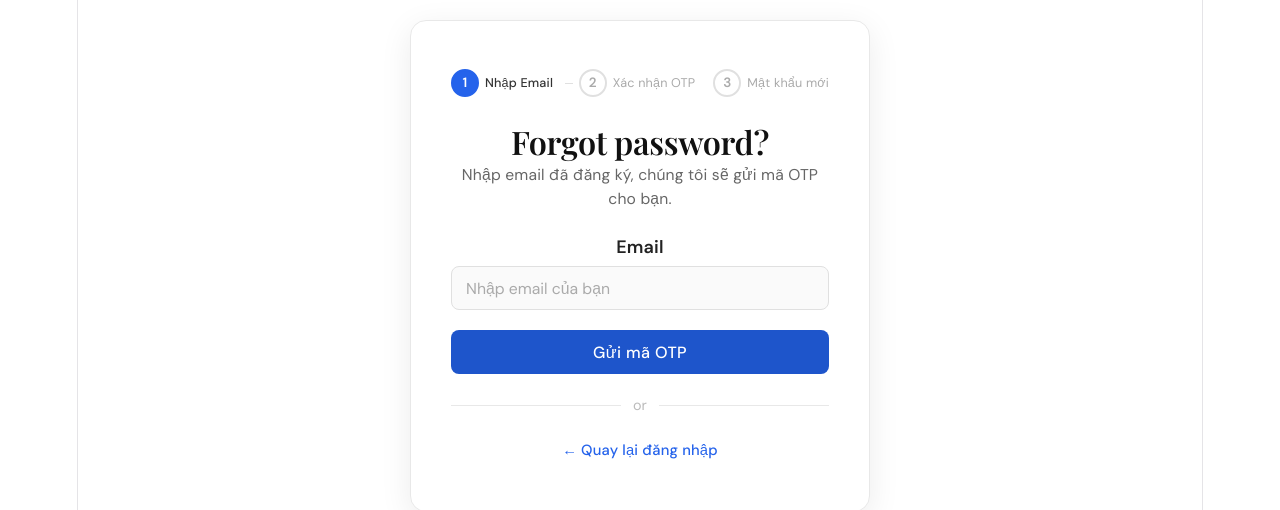
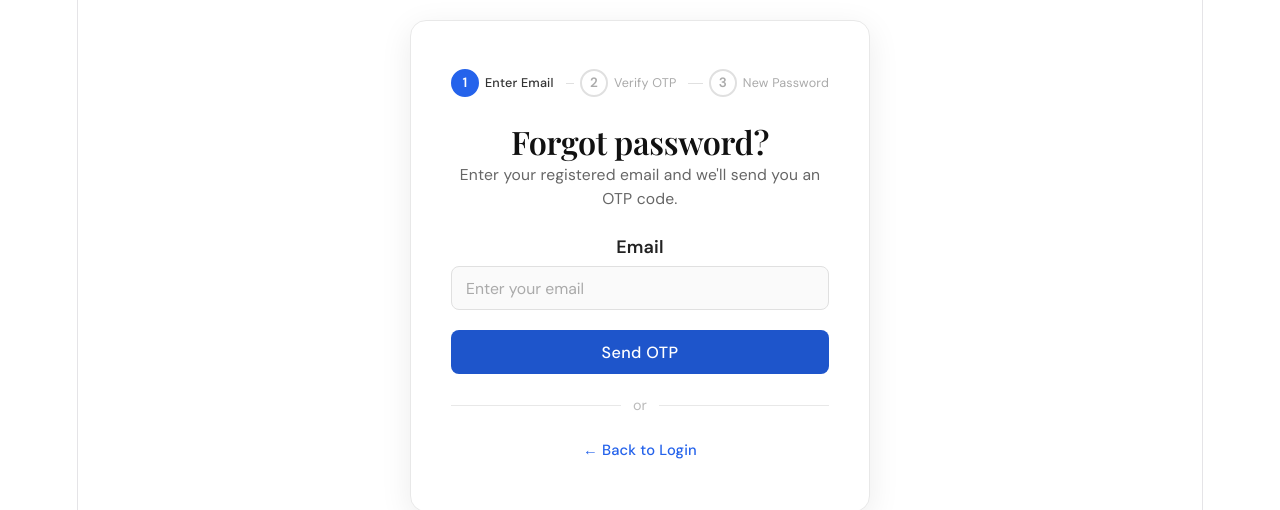
Before and after one commit to tri-cod/horse-racing-management-system, a React (Vite) app in the folder frontend/horse-racing-management-FE/: page /forgot-password in a window 1280 px wide. Shown: the part 134-644 px from the top of the page. Built offline with nearby package versions, Linux system fonts and the light colour scheme.

Commit message:
update forgot_password UI

```diff
--- a/frontend/horse-racing-management-FE/index.html
+++ b/frontend/horse-racing-management-FE/index.html
@@ -2,7 +2,7 @@
 <html lang="en">
   <head>
     <meta charset="UTF-8" />
-    <link rel="icon" type="image/svg+xml" href="/favicon.svg" />
+    <link rel="icon" type="image/jpg" href="/logopage.jpg" />
     <meta name="viewport" content="width=device-width, initial-scale=1.0" />
     <title>horse-racing-management-fe</title>
   </head>
--- a/frontend/horse-racing-management-FE/src/App.jsx
+++ b/frontend/horse-racing-management-FE/src/App.jsx
@@ -1,12 +1,15 @@
-import { useState } from 'react'
-import './App.css'
+import { Routes, Route } from 'react-router-dom'
+import Login from './auth/login.jsx'
+import Register from './auth/register.jsx'
+import ForgotPassword from './auth/forgot_password.jsx'
 
-function App() {
-  return (
-    <div className="App" style={{ backgroundColor: "#f0f0f0" }}>
-      <h1>Horse Racing Management System</h1>
-    </div>
-  )
+export default function App() {
+    return (
+        <Routes>
+            <Route path="/login" element={<Login />} />
+            <Route path="/register" element={<Register />} />
+            <Route path="/forgot-password" element={<ForgotPassword />} />
+            <Route path="*" element={<Login />} />
+        </Routes>
+    )
 }
-
-export default App
--- a/frontend/horse-racing-management-FE/src/auth/forgot_password.jsx
+++ b/frontend/horse-racing-management-FE/src/auth/forgot_password.jsx
@@ -21,11 +21,11 @@ export default function ForgotPassword() {
 
     const handleSendOtp = async (e) => {
         e.preventDefault();
-        if (!email) return setError("Vui lòng nhập email.");
+        if (!email) return setError("Please enter your email.");
         clear(); setLoading(true);
         try {
             await forgotPassword(email);
-            setSuccess("OTP đã được gửi tới email của bạn.");
+            setSuccess("OTP has been sent to your email.");
             setStep(2);
         } catch (err) { setError(err.message); }
         finally { setLoading(false); }
@@ -33,11 +33,11 @@ export default function ForgotPassword() {
 
     const handleVerifyOtp = async (e) => {
         e.preventDefault();
-        if (!otp) return setError("Vui lòng nhập mã OTP.");
+        if (!otp) return setError("Please enter the OTP code.");
         clear(); setLoading(true);
         try {
             await verifyResetOtp(email, otp);
-            setSuccess("OTP hợp lệ. Vui lòng đặt mật khẩu mới.");
+            setSuccess("OTP verified. Please set your new password.");
             setStep(3);
         } catch (err) { setError(err.message); }
         finally { setLoading(false); }
@@ -45,19 +45,19 @@ export default function ForgotPassword() {
 
     const handleResetPassword = async (e) => {
         e.preventDefault();
-        if (!newPassword || !confirmPassword) return setError("Vui lòng điền đầy đủ thông tin.");
-        if (newPassword.length < 8) return setError("Mật khẩu phải có ít nhất 8 ký tự.");
-        if (newPassword !== confirmPassword) return setError("Mật khẩu xác nhận không khớp.");
+        if (!newPassword || !confirmPassword) return setError("Please fill in all fields.");
+        if (newPassword.length < 8) return setError("Password must be at least 8 characters.");
+        if (newPassword !== confirmPassword) return setError("Passwords do not match.");
         clear(); setLoading(true);
         try {
             await resetPassword(otp, email, newPassword);
-            setSuccess("Thành công! Đang chuyển về đăng nhập...");
+            setSuccess("Success! Redirecting to login...");
             setTimeout(() => navigate("/login"), 2000);
         } catch (err) { setError(err.message); }
         finally { setLoading(false); }
     };
 
-    const stepLabels = ["Nhập Email", "Xác nhận OTP", "Mật khẩu mới"];
+    const stepLabels = ["Enter Email", "Verify OTP", "New Password"];
 
     return (
         <div className="fp-page">
@@ -77,13 +77,13 @@ export default function ForgotPassword() {
                 {/* Title */}
                 <h1 className="fp-title">
                     {step === 1 && "Forgot password?"}
-                    {step === 2 && "Nhập mã OTP"}
+                    {step === 2 && "Enter OTP Code"}
                     {step === 3 && "New Password"}
                 </h1>
                 <p className="fp-subtitle">
-                    {step === 1 && "Nhập email đã đăng ký, chúng tôi sẽ gửi mã OTP cho bạn."}
-                    {step === 2 && `Mã OTP đã gửi tới ${email}. Vui lòng kiểm tra hộp thư.`}
-                    {step === 3 && "Đặt mật khẩu mới cho tài khoản của bạn."}
+                    {step === 1 && "Enter your registered email and we'll send you an OTP code."}
+                    {step === 2 && `An OTP code has been sent to ${email}. Please check your inbox.`}
+                    {step === 3 && "Set a new password for your account."}
                 </p>
 
                 {error   && <div className="fp-alert fp-alert-error">{error}</div>}
@@ -97,17 +97,17 @@ export default function ForgotPassword() {
                             <input
                                 type="email"
                                 className="fp-input"
-                                placeholder="Nhập email của bạn"
+                                placeholder="Enter your email"
                                 value={email}
                                 onChange={(e) => setEmail(e.target.value)}
                             />
                         </div>
                         <button className="fp-btn-primary" onClick={handleSendOtp} disabled={loading}>
-                            {loading ? <span className="fp-spinner" /> : "Gửi mã OTP"}
+                            {loading ? <span className="fp-spinner" /> : "Send OTP"}
                         </button>
                         <div className="fp-divider"><span>or</span></div>
                         <p className="fp-bottom-link">
-                            <span onClick={() => navigate("/login")}>← Quay lại đăng nhập</span>
+                            <span onClick={() => navigate("/login")}>← Back to Login</span>
                         </p>
                     </div>
                 )}
@@ -116,7 +116,7 @@ export default function ForgotPassword() {
                 {step === 2 && (
                     <div className="fp-form">
                         <div className="fp-form-group">
-                            <label className="fp-label">Mã OTP</label>
+                            <label className="fp-label">OTP Code</label>
                             <input
                                 type="text"
                                 className="fp-input fp-otp-input"
@@ -127,11 +127,11 @@ export default function ForgotPassword() {
                             />
                         </div>
                         <button className="fp-btn-primary" onClick={handleVerifyOtp} disabled={loading}>
-                            {loading ? <span className="fp-spinner" /> : "Xác nhận OTP"}
+                            {loading ? <span className="fp-spinner" /> : "Verify OTP"}
                         </button>
                         <button className="fp-btn-ghost" type="button"
                             onClick={() => { clear(); setStep(1); }}>
-                            ← Gửi lại OTP
+                            ← Resend OTP
                         </button>
                     </div>
                 )}
@@ -140,12 +140,12 @@ export default function ForgotPassword() {
                 {step === 3 && (
                     <div className="fp-form">
                         <div className="fp-form-group">
-                            <label className="fp-label">Mật khẩu mới</label>
+                            <label className="fp-label">New Password</label>
                             <div className="fp-input-wrapper">
                                 <input
                                     type={showPassword ? "text" : "password"}
                                     className="fp-input"
-                                    placeholder="Ít nhất 8 ký tự"
+                                    placeholder="At least 8 characters"
                                     value={newPassword}
                                     onChange={(e) => setNewPassword(e.target.value)}
                                 />
@@ -155,12 +155,12 @@ export default function ForgotPassword() {
                             </div>
                         </div>
                         <div className="fp-form-group">
-                            <label className="fp-label">Xác nhận mật khẩu</label>
+                            <label className="fp-label">Confirm Password</label>
                             <div className="fp-input-wrapper">
                                 <input
                                     type={showConfirm ? "text" : "password"}
                                     className="fp-input"
-                                    placeholder="Nhập lại mật khẩu"
+                                    placeholder="Re-enter your password"
                                     value={confirmPassword}
                                     onChange={(e) => setConfirmPassword(e.target.value)}
                                 />
@@ -170,7 +170,7 @@ export default function ForgotPassword() {
                             </div>
                         </div>
                         <button className="fp-btn-primary" onClick={handleResetPassword} disabled={loading}>
-                            {loading ? <span className="fp-spinner" /> : "Đặt lại mật khẩu"}
+                            {loading ? <span className="fp-spinner" /> : "Reset Password"}
                         </button>
                     </div>
                 )}
--- a/frontend/horse-racing-management-FE/src/auth/login.jsx
+++ b/frontend/horse-racing-management-FE/src/auth/login.jsx
@@ -32,7 +32,7 @@ export default function Login() {
             alert(`Login Successful! Welcome ${user.fullName}`);
         } catch (err) {
             console.error("LOGIN ERROR:", err);
-            setError(err.message || "Login Fail");
+            setError("Incorrect username or password.");
         } finally {
             setLoading(false);
         }
@@ -57,6 +57,8 @@ export default function Login() {
                             />
                         </div>
 
+                        <div className="form-group">
+                            <label className="form-label">Password</label>
                             <div className="password-wrapper">
                                 <input
                                     type={showPassword ? "text" : "password"}
@@ -65,7 +67,6 @@ export default function Login() {
                                     value={password}
                                     onChange={(e) => setPassword(e.target.value)}
                                 />
-
                                 <span
                                     className="toggle-password"
                                     onClick={() => setShowPassword(!showPassword)}
@@ -73,7 +74,7 @@ export default function Login() {
                                     {showPassword ? <EyeOff size={18} /> : <Eye size={18} />}
                                 </span>
                             </div>
-
+                        </div>
                         {/* Remember + Forgot — thêm form-remember-row để căn 2 bên */}
                         <div className="form-remember-row">
                             <div className="form-remember">
@@ -86,7 +87,7 @@ export default function Login() {
                                 <label htmlFor="remember">Remember for 30 days</label>
                             </div>
                             <span className="forgot-link" onClick={() => navigate('/forgot-password')}>
-                               forgot password?
+                                Forgot password?
                             </span>
                         </div>
 
@@ -107,7 +108,9 @@ export default function Login() {
 
                         <p className="signup-link">
                             Don't have an account?{" "}
-                            <a href="#signup">Sign up</a>
+                            <span onClick={() => navigate('/register')} style={{ color: '#2563eb', cursor: 'pointer', fontWeight: 500 }}>
+                                Sign up
+                            </span>
                         </p>
                     </div>
                 </div>
--- a/frontend/horse-racing-management-FE/src/main.jsx
+++ b/frontend/horse-racing-management-FE/src/main.jsx
@@ -1,21 +1,13 @@
 import { StrictMode } from 'react'
 import { createRoot } from 'react-dom/client'
-import { BrowserRouter, Routes, Route } from 'react-router-dom'
+import { BrowserRouter } from 'react-router-dom'
 import './index.css'
 import App from './App.jsx'
-import Register from './auth/register.jsx'
-import Login from './auth/login.jsx'
-import ForgotPassword from './auth/forgot_password.jsx'
 
 createRoot(document.getElementById('root')).render(
   <StrictMode>
     <BrowserRouter>
-      <Routes>
-        <Route path="/login" element={<Login />} />
-        <Route path="/register" element={<Register />} />
-        <Route path="/forgot-password" element={<ForgotPassword />} />
-        <Route path="*" element={<Login />} />   {/* mặc định vào login */}
-      </Routes>
+      <App />
     </BrowserRouter>
   </StrictMode>,
 )
```
Also changed, not shown: frontend/horse-racing-management-FE/src/api/authService.js (+8 -6 lines), frontend/horse-racing-management-FE/src/assets/css/login.css (+6 -2 lines), frontend/horse-racing-management-FE/public/logopage.jpg (added), 1 other file (tests, documents, lock files or other folders). Lines whose indentation alone changed are shown as unchanged.
